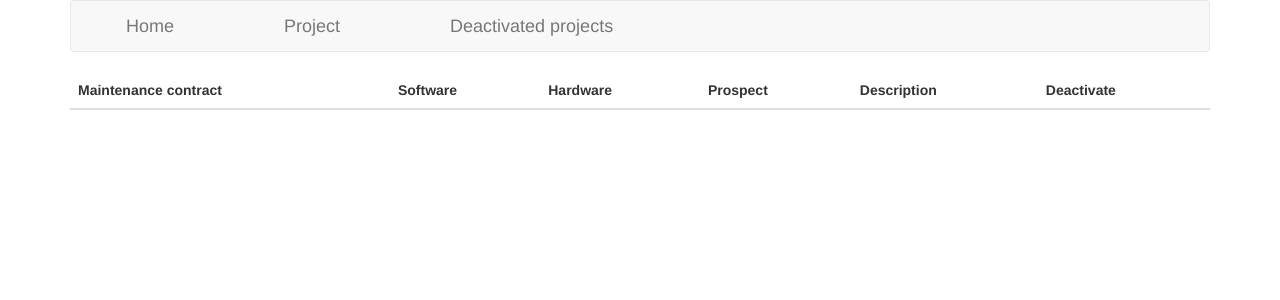
After one commit to barrocit/barrocit, a PHP site: page /GitHub/app/development/projects.php in a window 1280 px wide. The commit adds this page. Shown: the top 300 px of the page. Run offline with PHP 8.4, Linux system fonts and the light colour scheme; lists and menus that the app fills with data are empty.

Commit message:
Update development

```diff
--- /dev/null
+++ b/app/development/projects.php
@@ -0,0 +1,54 @@
+<?php 	require '../../config/config.php';?>
+
+<!doctype html>
+<html>
+
+<head>
+	<meta charset="utf-8">
+	<link rel="stylesheet" type="text/css" href="../bootstrap/bootstrapStyle.css">
+	<title>development</title>
+</head>
+
+<body>
+	<header>
+
+	</header>
+
+<div class="container">
+
+<div class="navbar navbar-default">
+	<div class="navbar-header">
+    	<a class="navbar-brand" href="index.php">Home</a>
+    	<a class="navbar-brand" href="#">Project</a>
+    	<a class="navbar-brand" href="deactivateprojects.php">Deactivated projects</a>
+	</div>
+</div>
+
+<table class="table table-striped table-hover ">
+	<thead>
+		<tr>
+			<th>Maintenance contract</th>
+			<th>Software</th>
+			<th>Hardware</th>
+			<th>Prospect</th>
+			<th>Description</th>
+			<th>Deactivate</th>
+		</tr>
+	</thead>
+
+
+
+
+
+
+
+
+
+
+
+
+
+
+
+
+</div>
```
Also changed, not shown: app/development/index.php (+11 -11 lines), app/development/deactivateprojects.php (added), app/development/edit.php (deleted).
